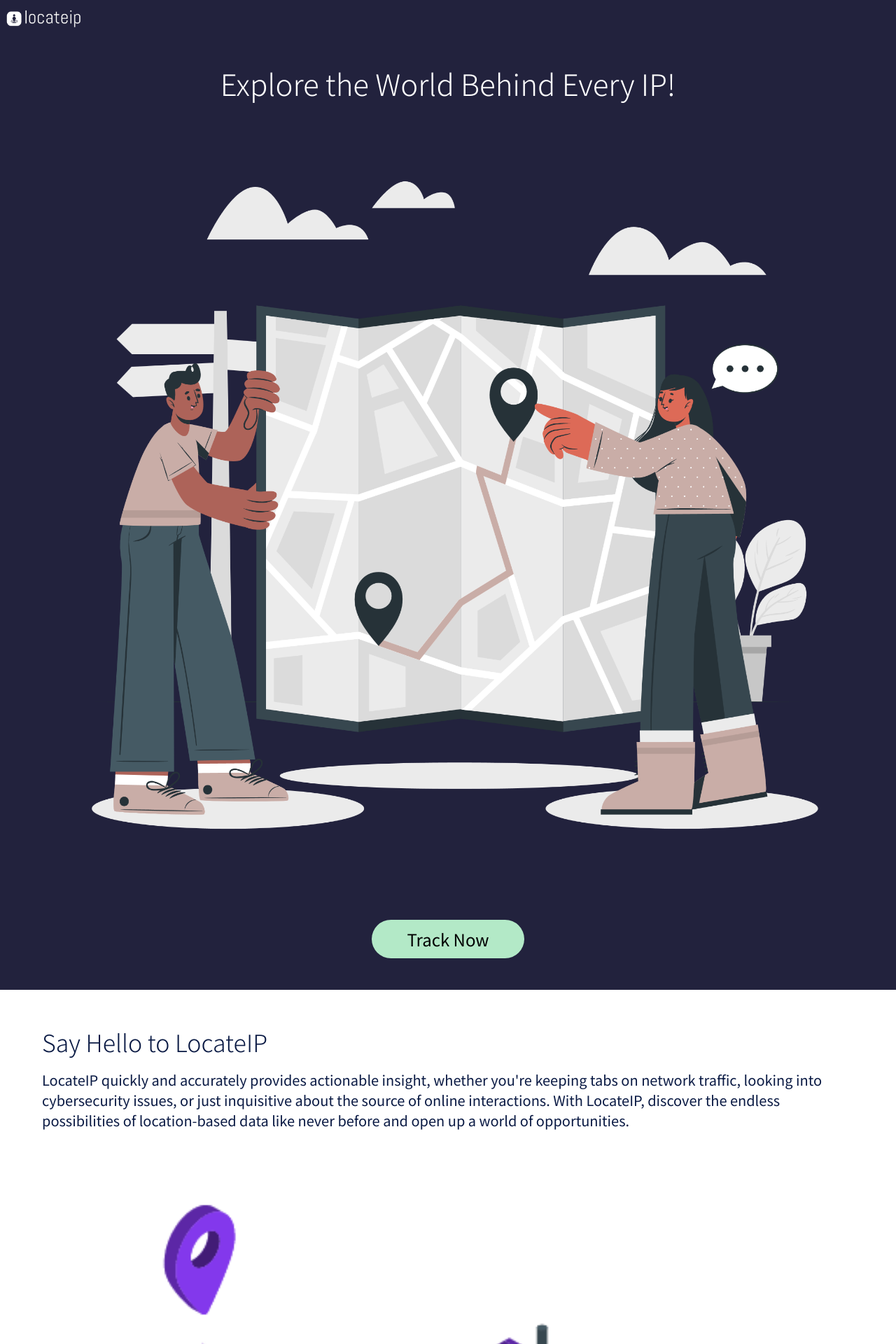
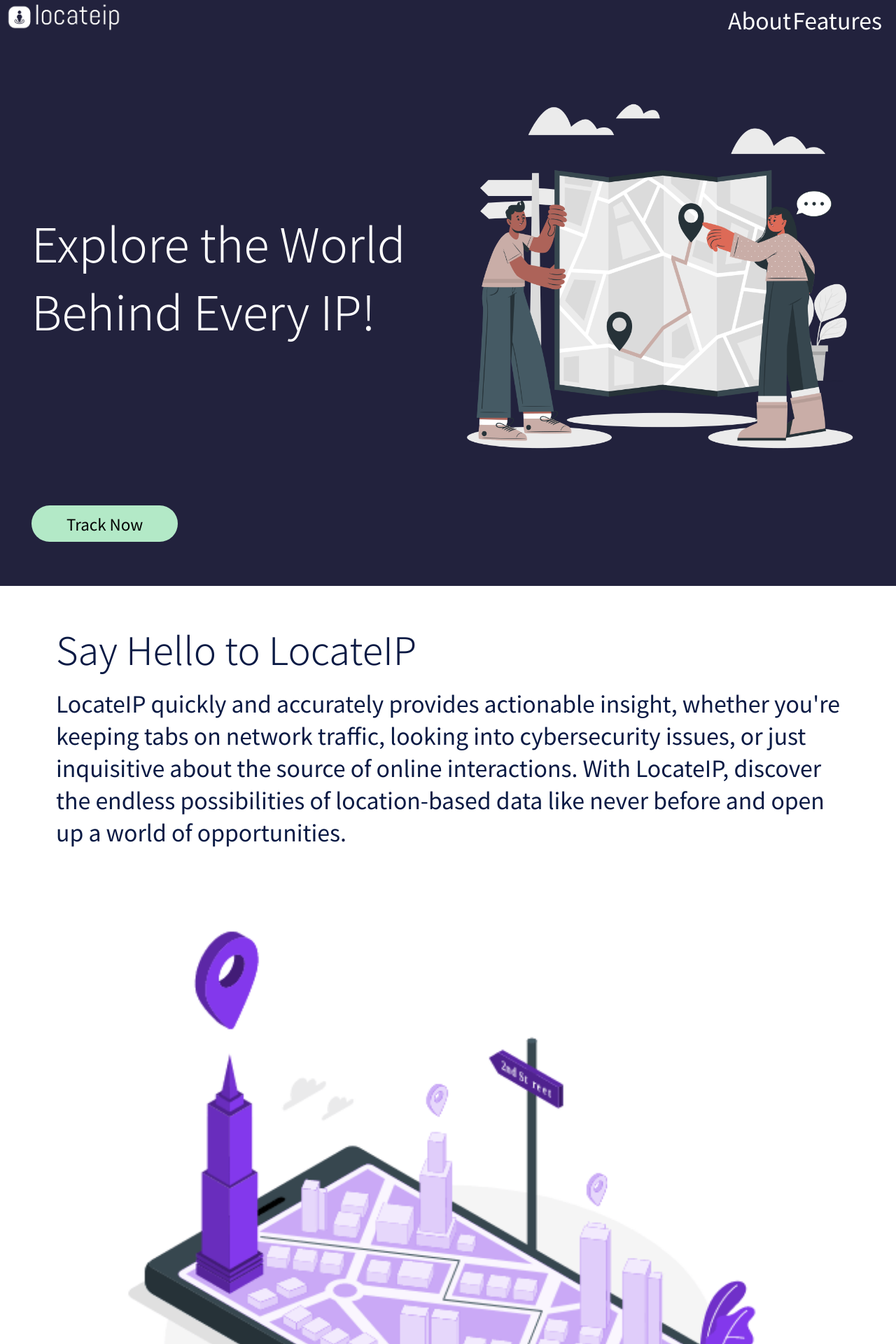
Before and after one commit to marsade/locateip, a Flask app: page / in a window 1280 px wide. Shown: the top 1920 px of the page at 70% size. Run offline with Flask 3, Linux system fonts and the light colour scheme; some libraries are stand-ins or nearby versions.

Commit message:
Latest Update

```diff
--- a/app/static/styles/css/style.css
+++ b/app/static/styles/css/style.css
@@ -43,18 +43,19 @@
   flex-direction: column;
   justify-content: space-between;
   align-items: center;
-  padding: 30px 30px;
+  padding: 30px;
   color: #ffffff;
+}
+#landing h2 {
+  font-weight: 300;
+  font-size: 2rem;
+  margin-bottom: 10px;
+  text-align: center;
 }
 #landing .banner {
   display: flex;
   flex-direction: column;
   text-align: center;
-}
-#landing .banner h2 {
-  font-weight: 300;
-  font-size: 2rem;
-  margin-bottom: 10px;
 }
 #landing img {
   width: 100%;
@@ -139,7 +140,7 @@
 #features span {
   background-color: #b3e9c7;
   border-radius: 50%;
-  padding: 1px 10px 3px 10px;
+  padding: 1px 10px 3px;
 }
 #features .ft-item p {
   margin-top: 15px;
@@ -177,7 +178,7 @@
   html {
     font-size: 20px;
   }
-  #landing .banner h2 {
+  #landing h2 {
     font-size: 2.1rem;
   }
   #landing img {
@@ -208,4 +209,87 @@
   #about {
     padding: 50px 60px 0;
   }
+}
+@media (min-width: 1024px) {
+  html {
+    font-size: 26px;
+  }
+  .logo img {
+    height: 45px;
+  }
+  .nav {
+    visibility: visible !important;
+    width: 250px;
+    padding: 5px 15px;
+  }
+  .navbar-links {
+    display: flex !important;
+    justify-content: space-between;
+  }
+  .navbar-links li a {
+    color: #fff;
+  }
+  #landing {
+    padding: 45px;
+  }
+  #landing img {
+    padding: 20px 100px;
+  }
+  #landing .cta a {
+    font-size: 1.2rem;
+    padding: 10px 50px;
+    margin-bottom: 30px;
+  }
+  #info {
+    padding: 50px 80px 0;
+  }
+  #info img {
+    padding: 50px 70px 30px;
+  }
+  #features {
+    padding: 50px 80px 0;
+  }
+  #features img {
+    padding: 50px 70px 30px;
+  }
+  #features .cta a {
+    font-size: 1.2rem;
+    padding: 10px 50px;
+    margin: 50px 0;
+  }
+  #features .ft-container {
+    margin-bottom: 20px;
+  }
+  #features .ft-item {
+    height: 250px;
+  }
+  #features span {
+    padding: 1px 15px 3px;
+  }
+  #about {
+    padding: 50px 80px 0;
+  }
+  #about img {
+    padding: 50px 70px 30px;
+  }
+}
+@media (min-width: 1280px) {
+  html {
+    font-size: 32px;
+  }
+  #landing {
+    display: grid;
+    grid-template-columns: repeat(2, 1fr);
+  }
+  #landing h2 {
+    text-align: left;
+    justify-self: start;
+  }
+  #landing img {
+    padding: 0;
+  }
+  #landing .cta a {
+    justify-self: stretch;
+    font-size: 0.7rem;
+  }
 }/*# sourceMappingURL=style.css.map */
--- a/app/static/styles/scss/style.scss
+++ b/app/static/styles/scss/style.scss
@@ -41,19 +41,20 @@
 	flex-direction: column;
 	justify-content: space-between;
 	align-items: center;
-	padding: 30px 30px;
+	padding: 30px;
 	color: #ffffff;
 
+	h2{
+		font-weight: 300;
+		font-size: 2rem;
+		margin-bottom: 10px;
+		text-align: center;
+	}
 	.banner{
 		display: flex;
 		flex-direction: column;
 		text-align: center;
 
-		h2{
-			font-weight: 300;
-			font-size: 2rem;
-			margin-bottom: 10px;
-		}
 	}
 
 	img {
@@ -139,7 +140,7 @@
 	span	 {
 		background-color: #b3e9c7;
 		border-radius: 50%;
-		padding: 1px 10px 3px 10px;
+		padding: 1px 10px 3px ;
 	}
 	.ft-item p {
 		margin-top: 15px;
@@ -179,7 +180,7 @@
 	}
 	#landing
 	{
-		.banner h2 {
+		h2 {
 			font-size: 2.1rem;
 		}
 		img {
@@ -212,3 +213,90 @@
 		padding: 50px 60px 0;
 	}
 }
+@media (min-width: 1024px){
+	html{
+		font-size: 26px;
+	}
+	.logo {
+		img {
+			height: 45px;
+		}
+	}
+	.nav {
+		visibility: visible !important;
+		width: 250px;
+		padding: 5px 15px;
+	}
+	.navbar-links {
+		display: flex !important;
+		justify-content: space-between;
+		li a{
+			color: #fff;
+		}
+	}
+	#landing
+	{
+		padding: 45px;
+		img {
+			padding: 20px 100px;
+		}
+		.cta a {
+			font-size: 1.2rem;
+			padding: 10px 50px;
+			margin-bottom: 30px;
+		}
+	}
+	#info {
+		padding: 50px 80px 0;
+		img {
+			padding: 50px 70px 30px;
+		}
+	}
+	#features {
+		padding: 50px 80px 0;
+		img {
+			padding: 50px 70px 30px;
+		}
+		.cta a {
+			font-size: 1.2rem;
+			padding: 10px 50px;
+			margin: 50px 0;
+		}
+		.ft-container {
+			margin-bottom: 20px;
+		}
+		.ft-item {
+			height: 250px;
+		}
+		span {
+			padding: 1px 15px 3px;
+		}
+	}
+	#about {
+		padding: 50px 80px 0;
+		img {
+			padding: 50px 70px 30px;
+		}
+	}
+}
+@media (min-width: 1280px){
+	html{
+		font-size: 32px;
+	}
+	#landing {
+		display: grid;
+		grid-template-columns: repeat(2, 1fr);
+
+		h2 {
+			text-align: left;
+			justify-self: start;
+		}
+		img {
+			padding: 0;
+		}
+		.cta a{
+			justify-self: stretch;
+			font-size: 0.7rem;
+		}
+	}
+}
--- a/app/templates/index.html
+++ b/app/templates/index.html
@@ -17,13 +17,13 @@
     <div class="nav">
         <ul class="navbar-links">
             <li><a href="#about">About</a></li>
-            <li><a href="#features.html">Contact Us</a></li>
+            <li><a href="#features">Features</a></li>
         </ul>
     </div>
    </nav>
    <section id="landing">
+       <h2>Explore the World Behind Every IP!</h2>
     <div class="banner">
-        <h2>Explore the World Behind Every IP!</h2>
         <img src="{{url_for('static', filename='imgs/png/map.png')}}?cache_id={{cache_id}}" alt="">
     </div>
     <div class="cta">
```
Also changed, not shown: app/static/imgs/svg/team.svg (added), 1 other file.
